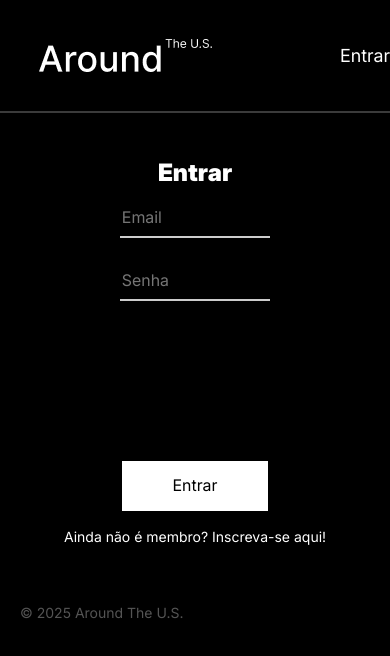
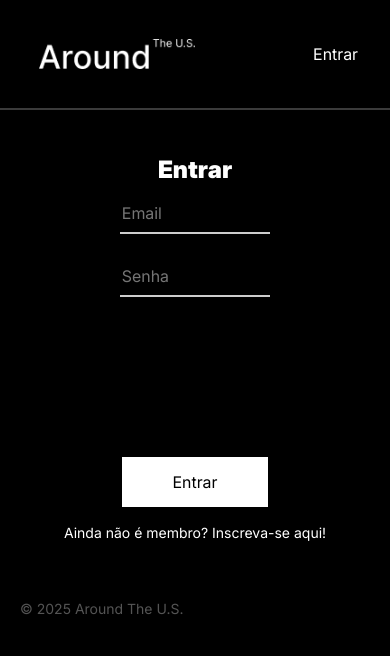
Before and after one commit to biarmortari/web_project_around_auth, a React (Vite) app: page /signin in a window 390 px wide. Shown: the top 656 px of the page. Built offline with nearby package versions, Linux system fonts and the light colour scheme; no server answers.

Commit message:
style(header): adiciona estilo ao link do header na página de login/registro mobile

```diff
--- a/src/blocks/header.css
+++ b/src/blocks/header.css
@@ -45,13 +45,29 @@
 @media screen and (max-width: 601px) {
   .header__logo {
     max-width: 20%;
-    padding: 3%;
+    padding: 2.5rem;
+  }
+
+  .header__link {
+    font-size: 1rem;
+    padding-right: 2rem;
   }
 }
 
 @media screen and (max-width: 481px) {
   .header__logo {
-    max-width: 50%;
+    max-width: 40%;
     padding: 10%;
   }
 }
+
+@media screen and (max-width: 320px) {
+  .header__logo {
+    padding: 2rem;
+  }
+
+  .header__link {
+    font-size: 0.8rem;
+    padding-right: 1rem;
+  }
+}
```
